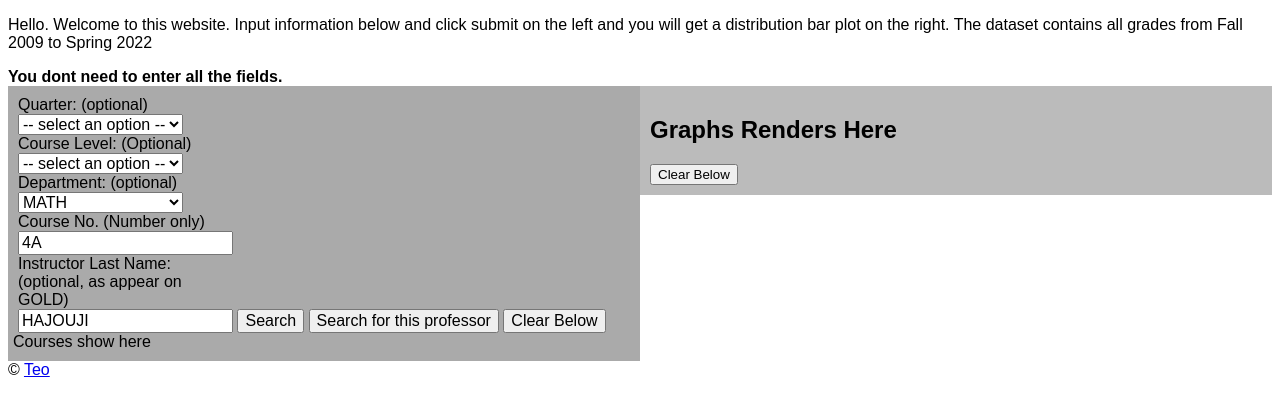
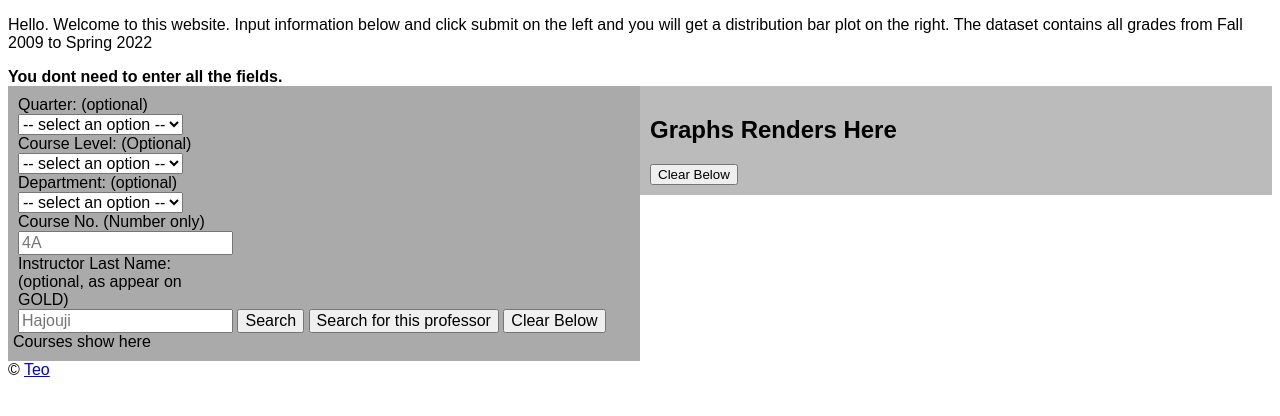
Before and after one commit to Sir-Teo/visualizing-grades, a website: page index.html in a window 1280 px wide. Drawn offline with nearby package versions, Linux system fonts and the light colour scheme.

Commit message:
Update index.html

```diff
--- a/index.html
+++ b/index.html
@@ -167,13 +167,10 @@
 					<option value = "W&L  "> W&L   </option>
 					<option value = "WRIT "> WRIT  </option>
 				</select>
-				<script>document.getElementById('dept').value = 'MATH ';</script>
 				<label for="course-number">Course No. (Number only)</label>
-				<input id="course-number">
-				<script>document.getElementById('course-number').value = '4A';</script>
+				<input id="course-number" placeholder = "4A">
 				<label for="instructor">Instructor Last Name: (optional, as appear on GOLD) </label>
-				<input id="instructor">
-				<script>document.getElementById('instructor').value = 'HAJOUJI';</script>
+				<input id="instructor" placeholder = "Hajouji">
 				<input type="button" value="Search" onclick="searchCourse()" />
 				<input type="button" value="Search for this professor" onclick="searchProfessor()" />
 				<input type="button" value="Clear Below" onclick="clearSearch()" />
```
